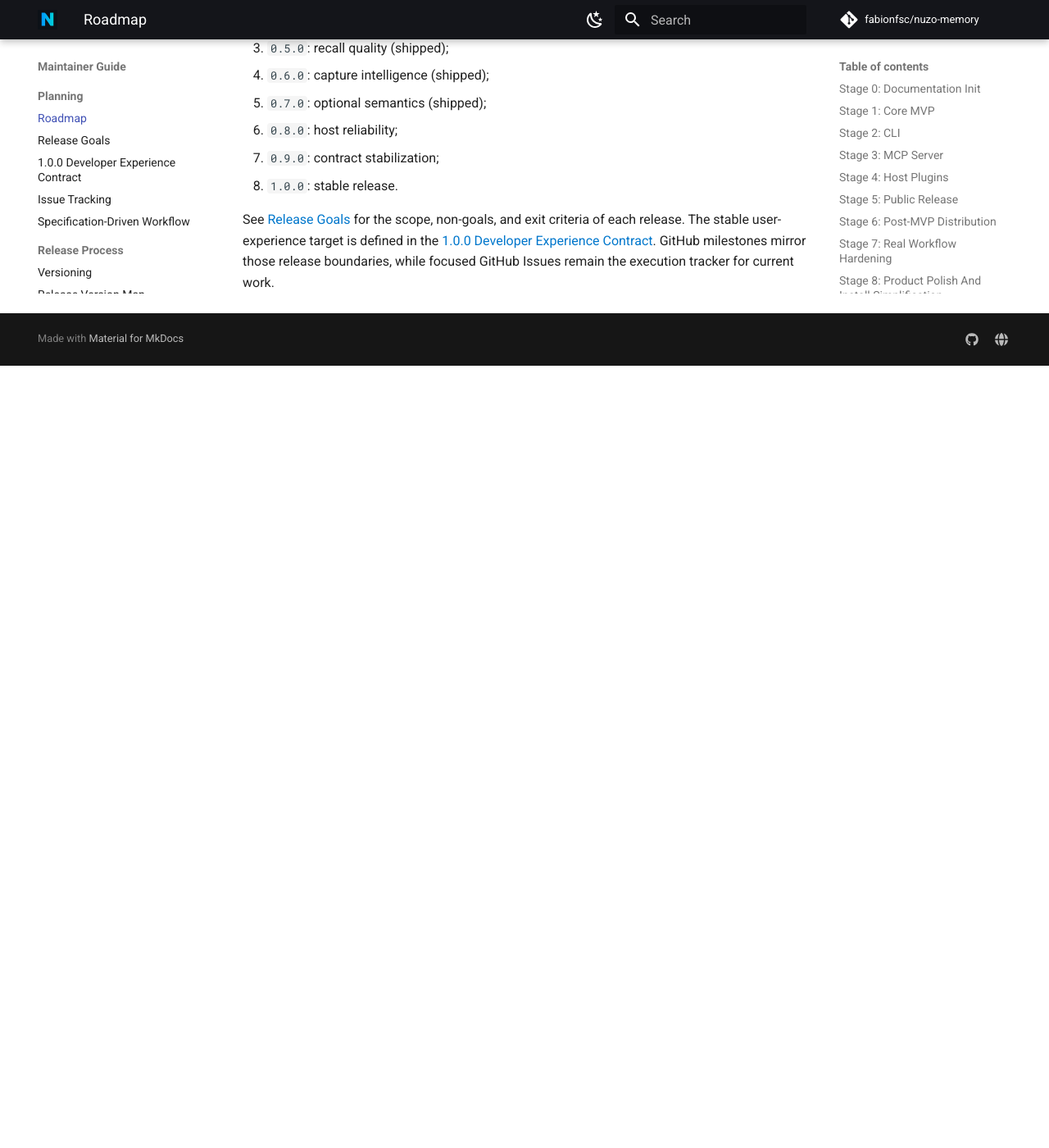
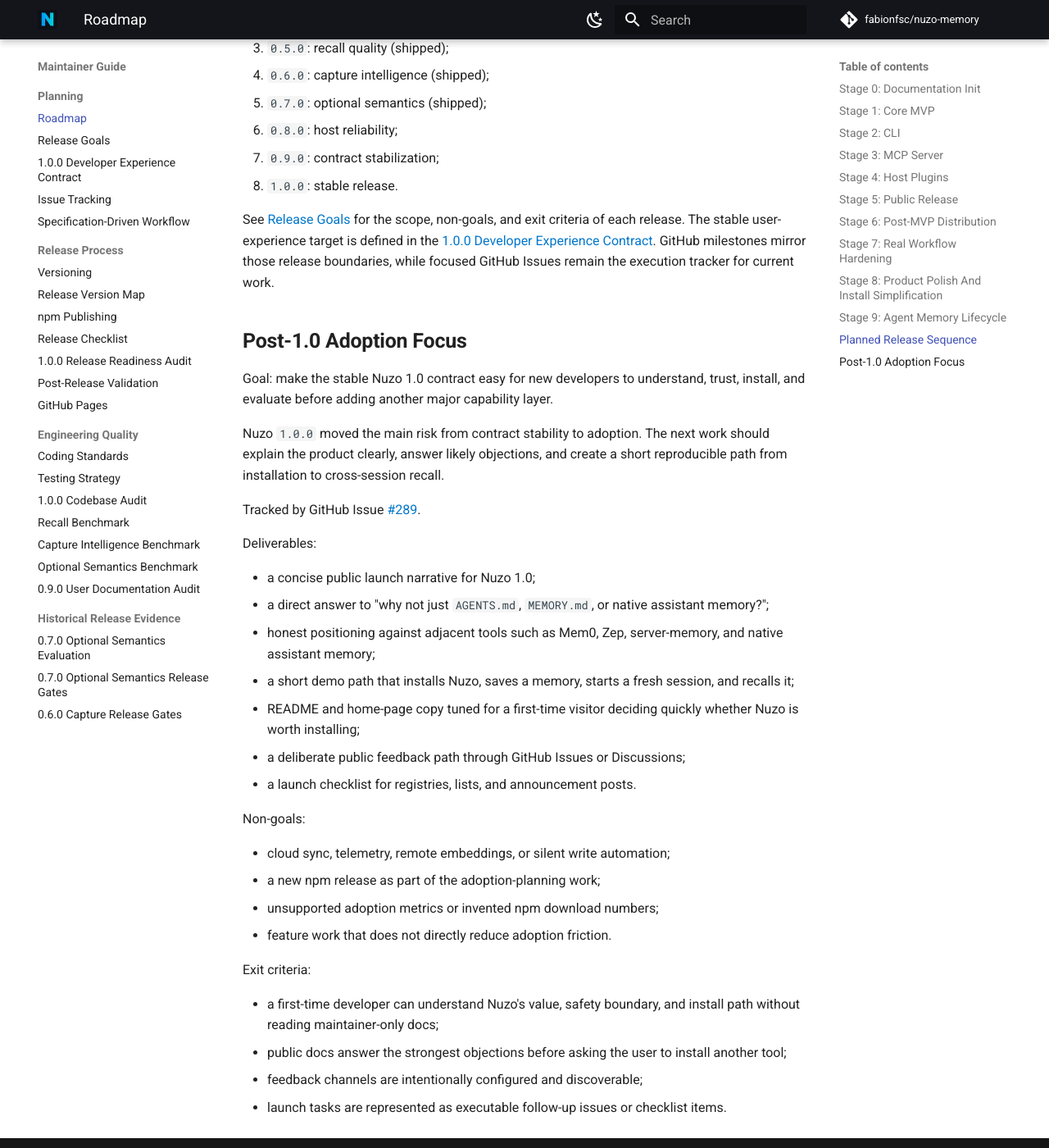
Before and after one commit to fabionfsc/nuzo-memory, an MkDocs documentation site: the page built from docs/operations/roadmap.md, in a window 1280 px wide and 1400 px high, scrolled down 9372 px. Shown: the whole window at 82% size. Built offline with MkDocs 1.6.1 and Material for MkDocs 9.7.7, drawn with Linux system fonts in a browser that asks for light colours; comment, search, counter and statistics services are not loaded; before the commit the page ends 9818 px from its top, so only the background shows below that.

Commit message:
docs: track post-1.0 adoption focus
Document the post-1.0 adoption focus and link it to issue #289.

```diff
--- a/docs/operations/roadmap.md
+++ b/docs/operations/roadmap.md
@@ -369,3 +369,46 @@
 [1.0.0 Developer Experience Contract](developer-experience-1.0.0.md). GitHub
 milestones mirror those release boundaries, while focused GitHub Issues remain
 the execution tracker for current work.
+
+## Post-1.0 Adoption Focus
+
+Goal: make the stable Nuzo 1.0 contract easy for new developers to understand,
+trust, install, and evaluate before adding another major capability layer.
+
+Nuzo `1.0.0` moved the main risk from contract stability to adoption. The next
+work should explain the product clearly, answer likely objections, and create a
+short reproducible path from installation to cross-session recall.
+
+Tracked by GitHub Issue
+[#289](https://github.com/fabionfsc/nuzo-memory/issues/289).
+
+Deliverables:
+
+- a concise public launch narrative for Nuzo 1.0;
+- a direct answer to "why not just `AGENTS.md`, `MEMORY.md`, or native assistant
+  memory?";
+- honest positioning against adjacent tools such as Mem0, Zep, server-memory,
+  and native assistant memory;
+- a short demo path that installs Nuzo, saves a memory, starts a fresh session,
+  and recalls it;
+- README and home-page copy tuned for a first-time visitor deciding quickly
+  whether Nuzo is worth installing;
+- a deliberate public feedback path through GitHub Issues or Discussions;
+- a launch checklist for registries, lists, and announcement posts.
+
+Non-goals:
+
+- cloud sync, telemetry, remote embeddings, or silent write automation;
+- a new npm release as part of the adoption-planning work;
+- unsupported adoption metrics or invented npm download numbers;
+- feature work that does not directly reduce adoption friction.
+
+Exit criteria:
+
+- a first-time developer can understand Nuzo's value, safety boundary, and
+  install path without reading maintainer-only docs;
+- public docs answer the strongest objections before asking the user to install
+  another tool;
+- feedback channels are intentionally configured and discoverable;
+- launch tasks are represented as executable follow-up issues or checklist
+  items.
```
